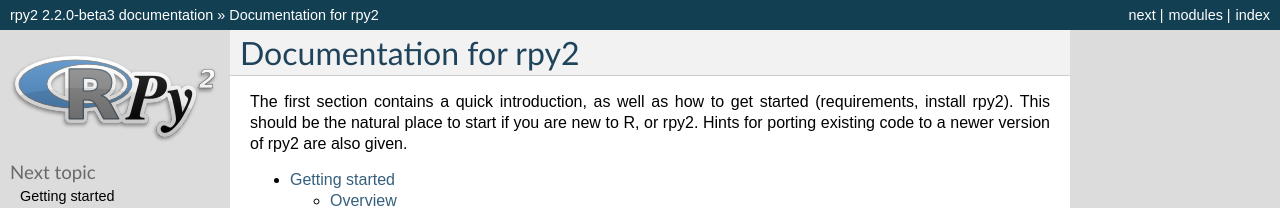
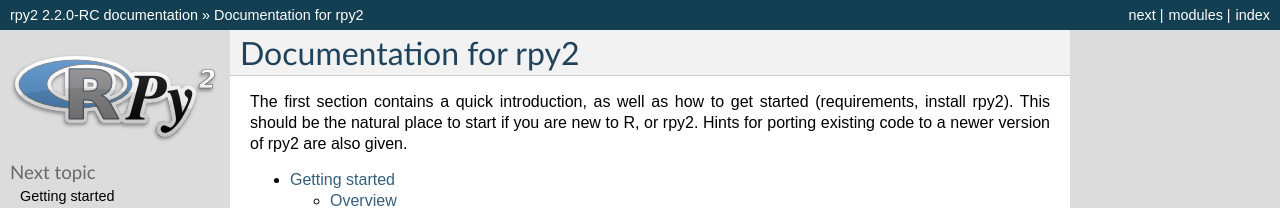
Before and after one commit to uhjish/rpy2, a Sphinx documentation site: the page built from doc/source/index.rst, in a window 1280 px wide and 900 px high. Shown: the top 208 px of the window. Built offline with Sphinx 7.4.7, drawn with Linux system fonts in a browser that asks for light colours; formulas are drawn with MathJax 3; some of the changed text lies outside the part shown.

Commit message:
preparing for the release candidate

```diff
--- a/doc/source/conf.py
+++ b/doc/source/conf.py
@@ -47,7 +47,7 @@
 # The short X.Y version.
 version = '2.2'
 # The full version, including alpha/beta/rc tags.
-release = '2.2.0-beta3'
+release = '2.2.0-RC'
 
 # The language for content autogenerated by Sphinx. Refer to documentation
 # for a list of supported languages.
--- a/rpy/__init__.py
+++ b/rpy/__init__.py
@@ -1,5 +1,5 @@
 
-__version_vector__ = ((2,2,0), 'beta3')
+__version_vector__ = ((2,2,0), 'rc')
 
 __version__ = '.'.join([str(x) for x in __version_vector__[0]]) + \
               '' + __version_vector__[1]
```
